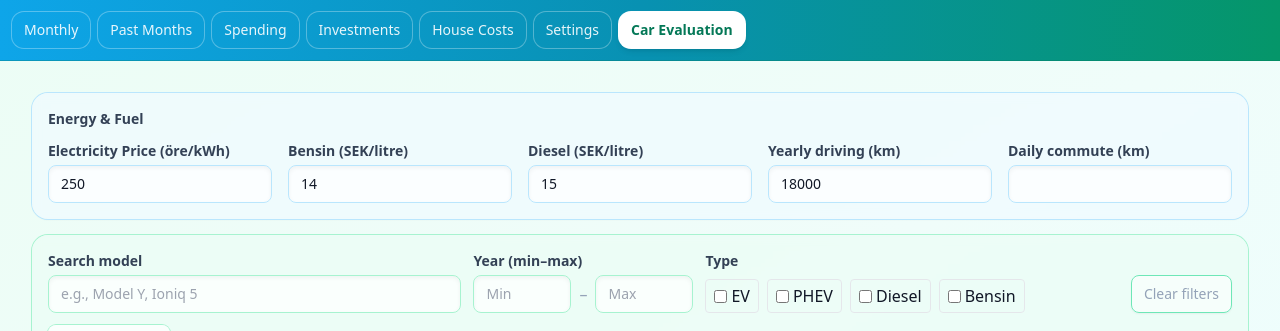
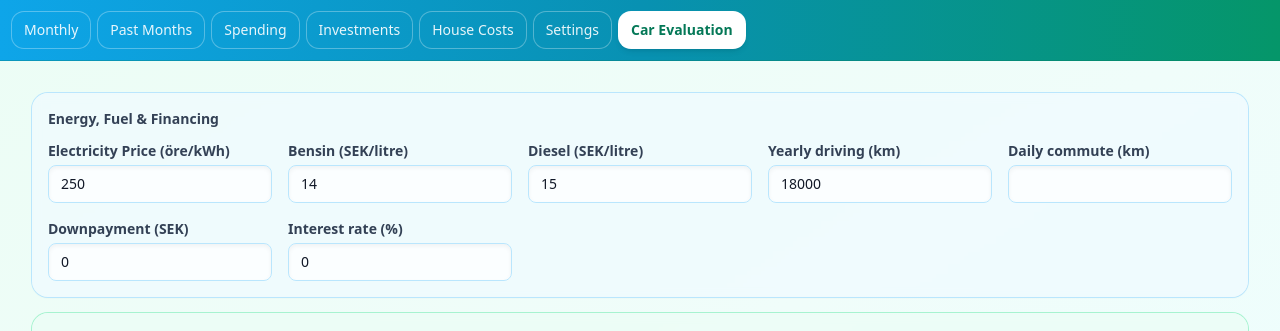
Before and after one commit to HoldYourBreath/FinanceTool, a React (Vite) app in the folder frontend/: page /car-evaluation in a window 1280 px wide. Shown: the top 331 px of the page. Built offline with nearby package versions, Linux system fonts and the light colour scheme; no server answers.

Commit message:
add interest rate and downpayment

```diff
--- a/frontend/src/components/CarEvaluation/EnergyFuelPanel.jsx
+++ b/frontend/src/components/CarEvaluation/PriceAndFinancingPanel.jsx
@@ -1,4 +1,6 @@
-export default function EnergyFuelPanel({ prices, updatePrice }) {
+// EnergyFuelPanel.jsx
+
+export default function PriceAndFinancingPanel({ prices, updatePrice }) {
   const labelCls = "block mb-1 text-sm font-semibold text-slate-700";
   const inputCls =
     "w-full rounded-lg border border-sky-200 bg-white/70 px-3 py-2 text-sm shadow-inner " +
@@ -7,7 +9,7 @@ export default function EnergyFuelPanel({ prices, updatePrice }) {
   return (
     <section className="rounded-2xl bg-sky-50/70 ring-1 ring-sky-200 p-4 shadow-sm backdrop-blur-sm">
       <h3 className="mb-3 text-sm font-semibold text-slate-700">
-        Energy &amp; Fuel
+        Energy, Fuel &amp; Financing
       </h3>
 
       <div className="grid grid-cols-1 md:grid-cols-3 lg:grid-cols-5 gap-4">
@@ -73,6 +75,29 @@ export default function EnergyFuelPanel({ prices, updatePrice }) {
           inputCls={inputCls}
           labelCls={labelCls}
         />
+
+        {/* --- Financing --- */}
+        <LabeledNumber
+          id="loan_downpayment_sek"
+          label="Downpayment (SEK)"
+          value={prices.loan_downpayment_sek ?? 0}
+          onChange={(v) => updatePrice({ loan_downpayment_sek: v })}
+          min={0}
+          step="1"
+          inputCls={inputCls}
+          labelCls={labelCls}
+        />
+
+        <LabeledNumber
+          id="loan_interest_rate_percent"
+          label="Interest rate (%)"
+          value={prices.loan_interest_rate_percent ?? 0}
+          onChange={(v) => updatePrice({ loan_interest_rate_percent: v })}
+          min={0}
+          step="0.01"
+          inputCls={inputCls}
+          labelCls={labelCls}
+        />
       </div>
     </section>
   );
--- a/frontend/src/components/CarEvaluation/index.jsx
+++ b/frontend/src/components/CarEvaluation/index.jsx
@@ -1,5 +1,5 @@
 import { useMemo, useState, useEffect } from "react";
-import EnergyFuelPanel from "./EnergyFuelPanel";
+import PriceAndFinancingPanel from "./PriceAndFinancingPanel";
 import Filters from "./Filters";
 import CarsTable from "./CarsTable";
 import usePrices from "../../hooks/usePrices";
@@ -70,7 +70,7 @@ export default function CarEvaluationPage() {
     <div
       data-testid="page-car-evaluation"
       className="p-4 space-y-4">
-      <EnergyFuelPanel
+      <PriceAndFinancingPanel
         prices={prices}
         updatePrice={updatePrice}
         saving={savingPrices}
```
Also changed, not shown: 1 other file (tests, documents, lock files or other folders).
